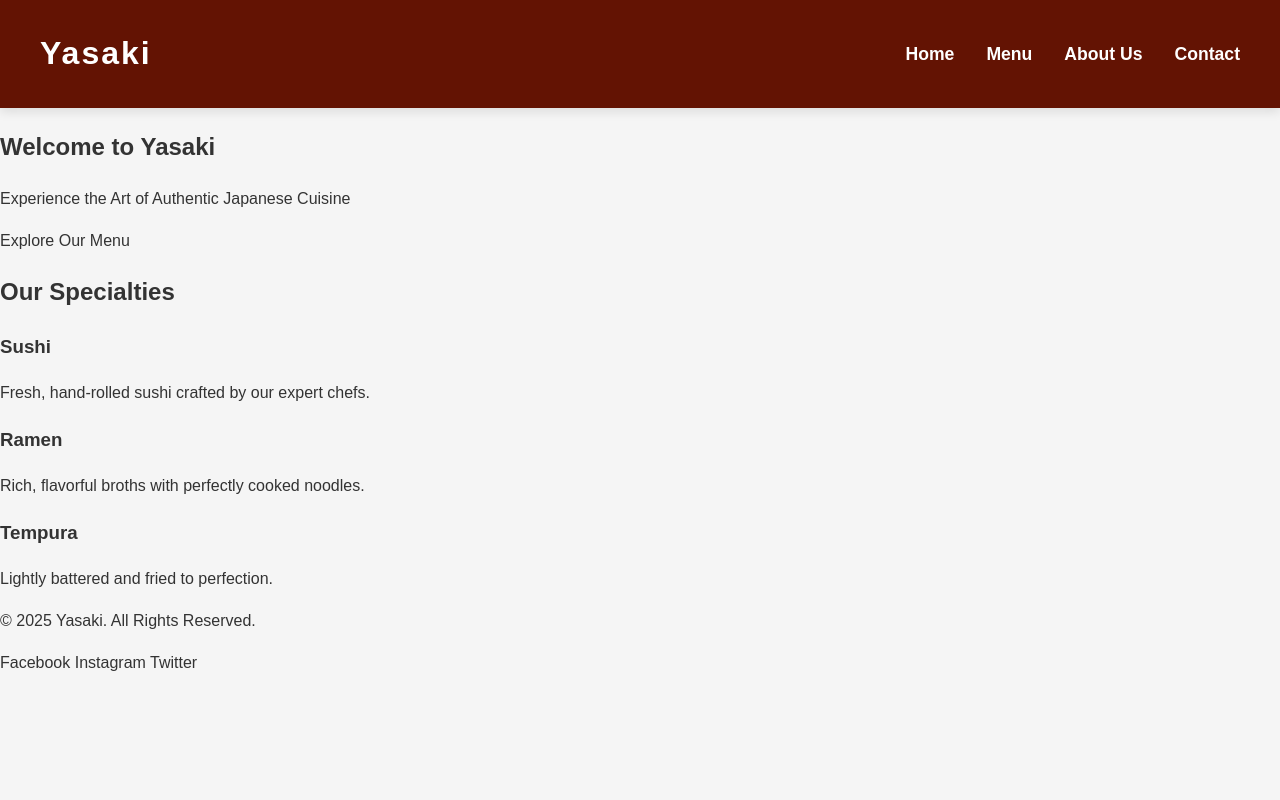
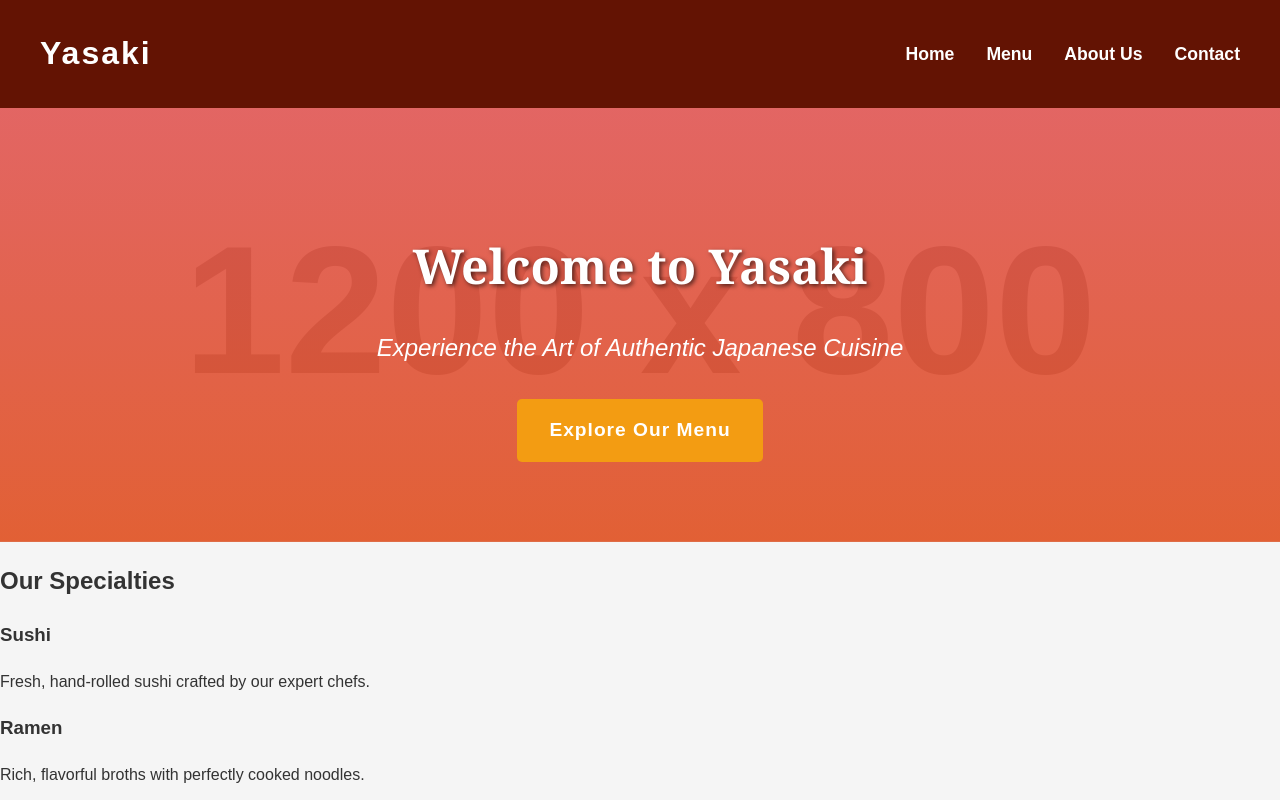
Before and after one commit to KanishCodes/Yasakiii, a plain HTML site: page index.html in a window 1280 px wide. Shown: the top 800 px of the page. Drawn offline with Linux system fonts and the light colour scheme; placeholder pictures from the web are drawn by us; a script that the page names is missing.

Commit message:
added the hero sec and changes some visuals

```diff
--- a/styles.css
+++ b/styles.css
@@ -51,3 +51,44 @@ a {
 .nav-links a:hover {
   color: #f39c12;
 }
+
+/* Hero Section */
+.hero {
+  background-color: #34495E;
+  color: #fff;
+  text-align: center;
+  padding: 5rem 1rem;
+  background-image: linear-gradient(to bottom, rgba(236, 58, 55, 0.7), rgba(231, 69, 15, 0.8)), url('https://via.placeholder.com/1200x800');
+  background-size: cover;
+  background-position: center;
+}
+
+.hero-content h1 {
+  font-size: 3rem;
+  margin-bottom: 1.5rem;
+  font-family: 'Georgia', serif;
+  font-weight: bold;
+  text-shadow: 2px 2px 4px rgba(0, 0, 0, 0.6);
+}
+
+.hero-content p {
+  font-size: 1.5rem;
+  margin-bottom: 2rem;
+  font-style: italic;
+}
+
+.btn {
+  display: inline-block;
+  padding: 1rem 2rem;
+  background-color: #f39c12;
+  color: #fff;
+  font-weight: bold;
+  border-radius: 5px;
+  font-size: 1.2rem;
+  letter-spacing: 1px;
+  transition: background-color 0.3s ease;
+}
+
+.btn:hover {
+  background-color: #e67e22;
+}
```
